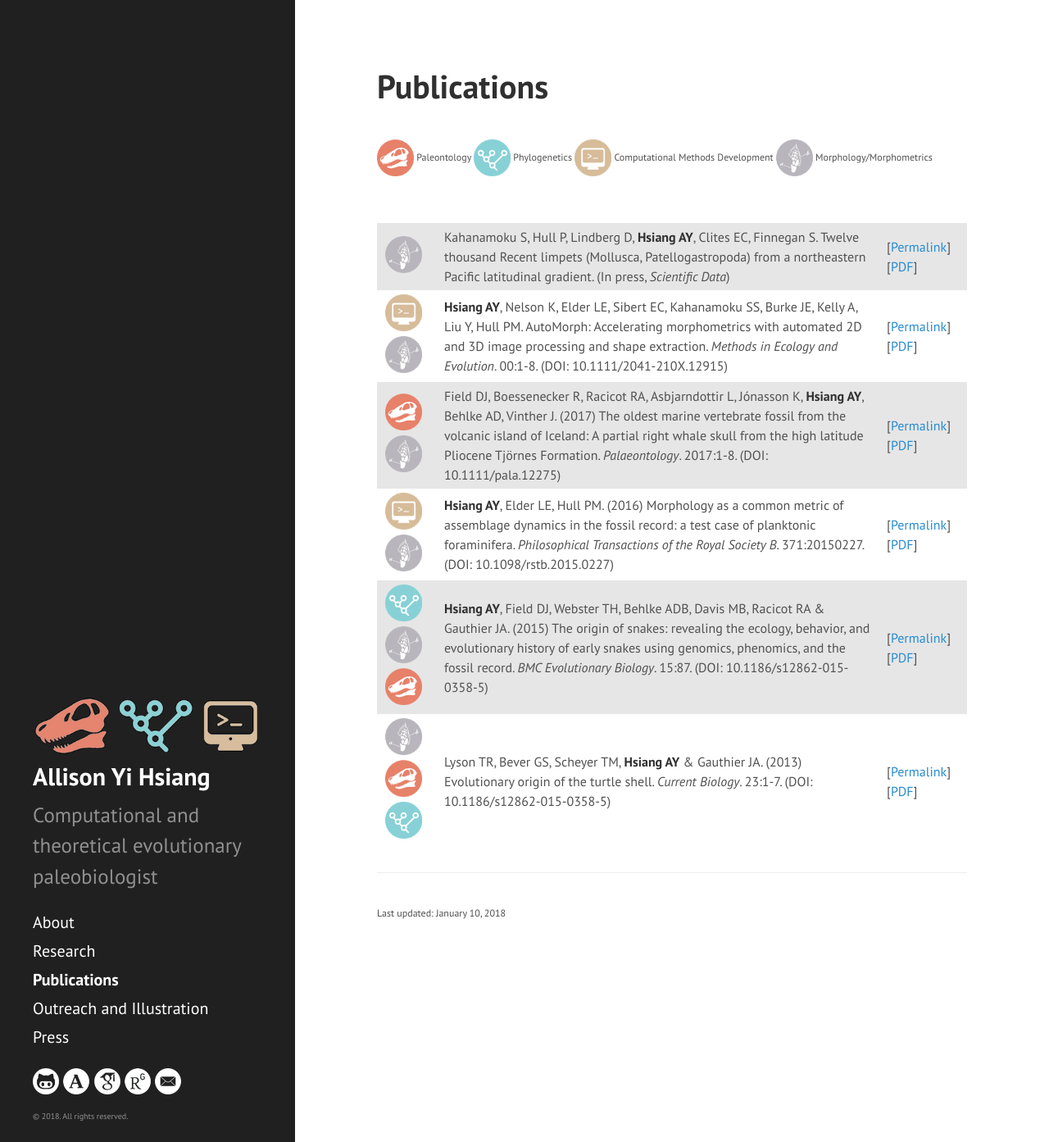
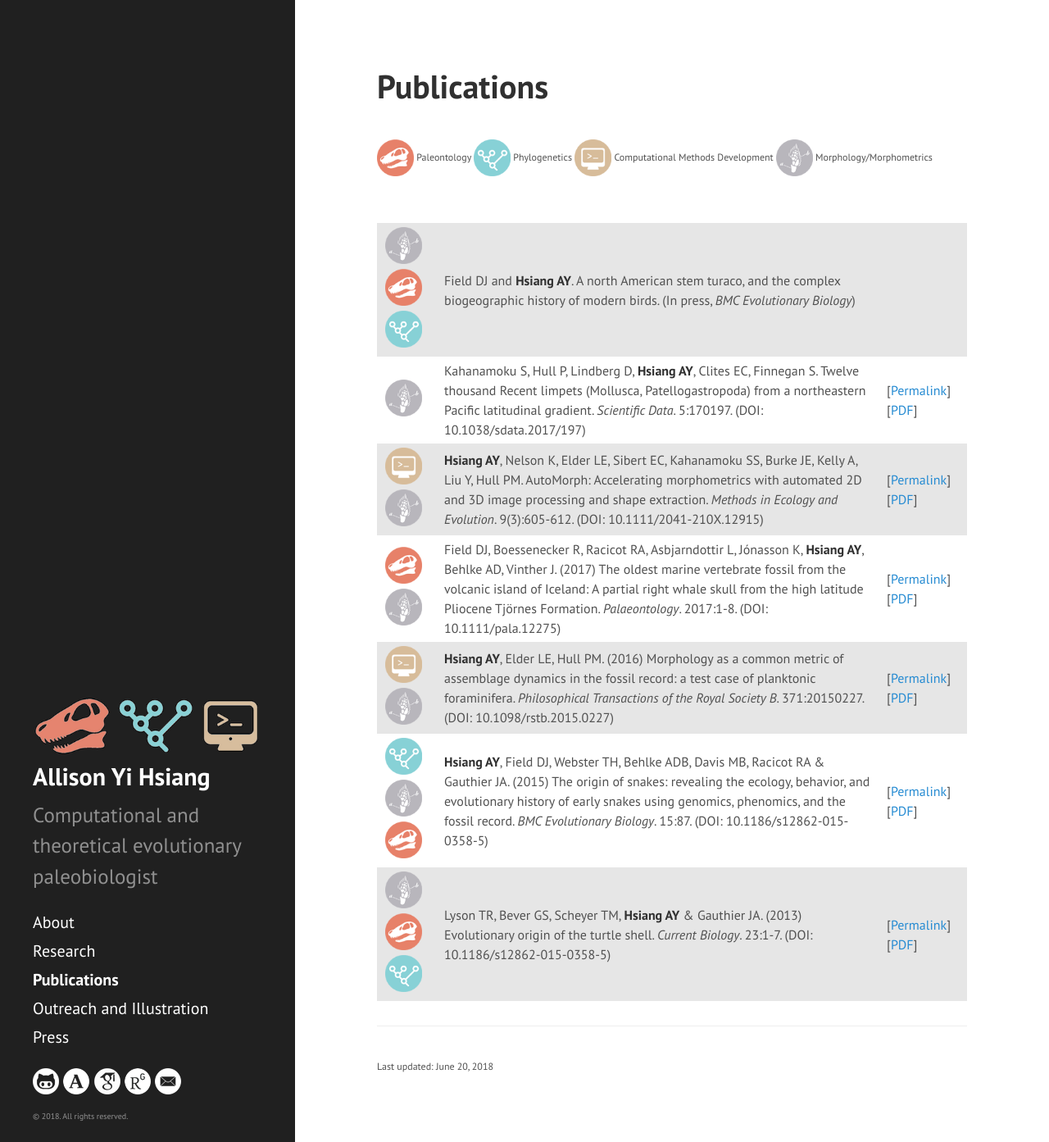
Before and after one commit to ahsiang/ahsiang.github.io, a Jekyll site: the page built from publications.md, in a window 1280 px wide and 1393 px high. Shown: the whole window at 82% size. Built offline with Jekyll 4.4.1, drawn with Linux system fonts in a browser that asks for light colours.

Commit message:
Publication list update

```diff
--- a/publications.md
+++ b/publications.md
@@ -20,11 +20,24 @@ order: 2
   </thead>
   <tbody>
     <tr>
+    <td>
+      <img src="../logos/morphology-icon.png" height="45">
+      <img src="../logos/paleontology-icon.png" height="45">
+      <img src="../logos/phylogenetics-icon.png" height="45">
+    </td>
+    <td>
+      Field DJ and <strong>Hsiang AY</strong>. A north American stem turaco, and the complex biogeographic history of modern birds. (In press, <em>BMC Evolutionary Biology</em>)
+    </td>
+    <td>
+      <!--[<a href="" target="_blank">Permalink</a>][<a href="" target="_blank">PDF</a>]-->
+    </td>
+    </tr>
+    <tr>
       <td>
         <img src="../logos/morphology-icon.png" height="45">
       </td>
       <td>
-        Kahanamoku S, Hull P, Lindberg D, <strong>Hsiang AY</strong>, Clites EC, Finnegan S. Twelve thousand Recent limpets (Mollusca, Patellogastropoda) from a northeastern Pacific latitudinal gradient. (In press, <em>Scientific Data</em>)
+        Kahanamoku S, Hull P, Lindberg D, <strong>Hsiang AY</strong>, Clites EC, Finnegan S. Twelve thousand Recent limpets (Mollusca, Patellogastropoda) from a northeastern Pacific latitudinal gradient. <em>Scientific Data</em>. 5:170197. (DOI: 10.1038/sdata.2017/197)
       </td>
       <td>
         [<a href="https://www.nature.com/articles/sdata2017197" target="_blank">Permalink</a>][<a href="../pdfs/Kahanamoku-etal-2018_ScientificData_LimpetDataSet.pdf" target="_blank">PDF</a>]
@@ -36,7 +49,7 @@ order: 2
         <img src="../logos/morphology-icon.png" height="45">
       </td>
       <td>
-        <strong>Hsiang AY</strong>, Nelson K, Elder LE, Sibert EC, Kahanamoku SS, Burke JE, Kelly A, Liu Y, Hull PM. AutoMorph: Accelerating morphometrics with automated 2D and 3D image processing and shape extraction. <em>Methods in Ecology and Evolution</em>. 00:1-8. (DOI: 10.1111/2041-210X.12915)
+        <strong>Hsiang AY</strong>, Nelson K, Elder LE, Sibert EC, Kahanamoku SS, Burke JE, Kelly A, Liu Y, Hull PM. AutoMorph: Accelerating morphometrics with automated 2D and 3D image processing and shape extraction. <em>Methods in Ecology and Evolution</em>. 9(3):605-612. (DOI: 10.1111/2041-210X.12915)
       </td>
       <td>
         [<a href="https://onlinelibrary.wiley.com/doi/10.1111/2041-210X.12915/abstract" target="_blank">Permalink</a>][<a href="../pdfs/Hsiang-etal-2017_MEE_AutoMorph.pdf" target="_blank">PDF</a>]
@@ -96,4 +109,4 @@ order: 2
 </table>
 
 <hr>
-<pm>Last updated: January 10, 2018</pm>
+<pm>Last updated: June 20, 2018</pm>
```
